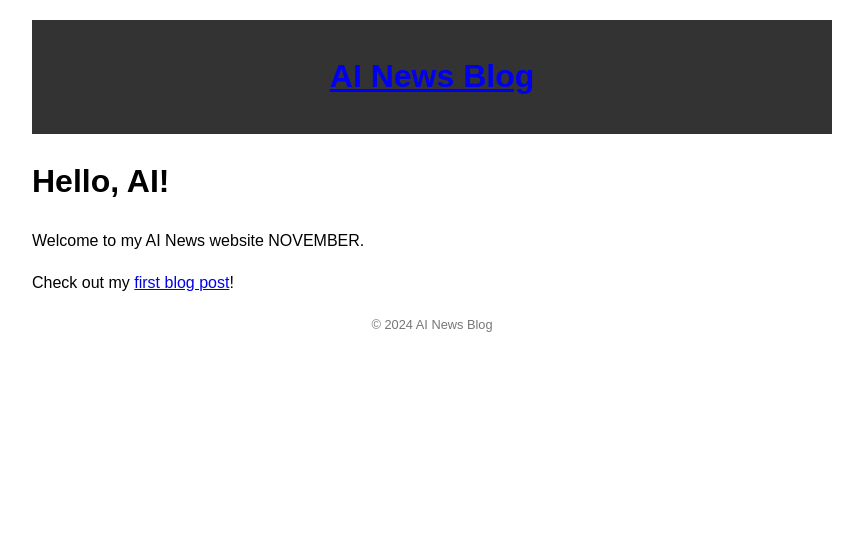
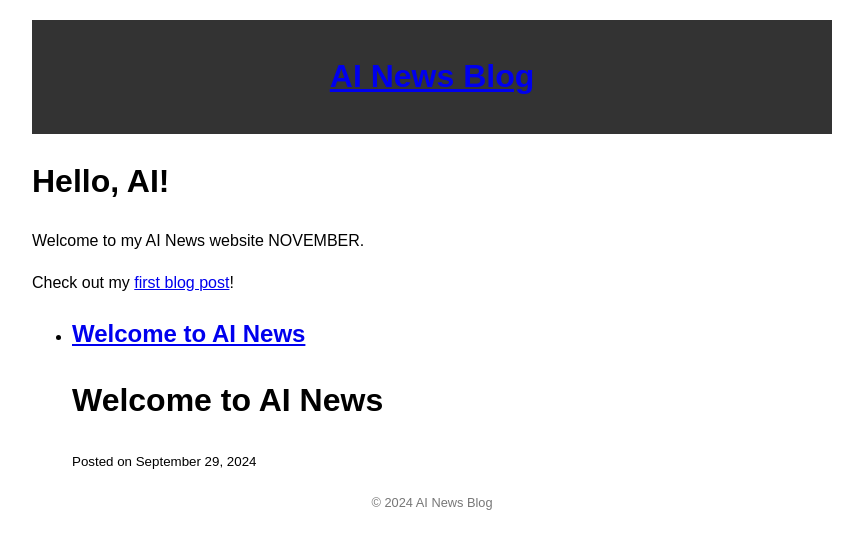
Before and after one commit to aiassistantnews/aiassistantnews.github.io, a Jekyll site: the page built from index.md, in a window 1280 px wide. Shown: the top 549 px of the page, without its empty margins (208-1071 px from the left). Built offline with Jekyll 4.4.1, drawn with Linux system fonts in a browser that asks for light colours.

Commit message:
List all blog posts

```diff
--- a/index.md
+++ b/index.md
@@ -8,3 +8,13 @@ title: Daily AI News
 Welcome to my AI News website NOVEMBER.
 
 Check out my [first blog post](./_posts/2024-09-29-and-so-it-begins.md)!
+
+<ul>
+  {% for post in site.posts %}
+    <li>
+      <h2><a href="{{ post.url | relative_url }}">{{ post.title }}</a></h2>
+      <p>{{ post.excerpt }}</p>
+      <small>Posted on {{ post.date | date: "%B %d, %Y" }}</small>
+    </li>
+  {% endfor %}
+</ul>
```
